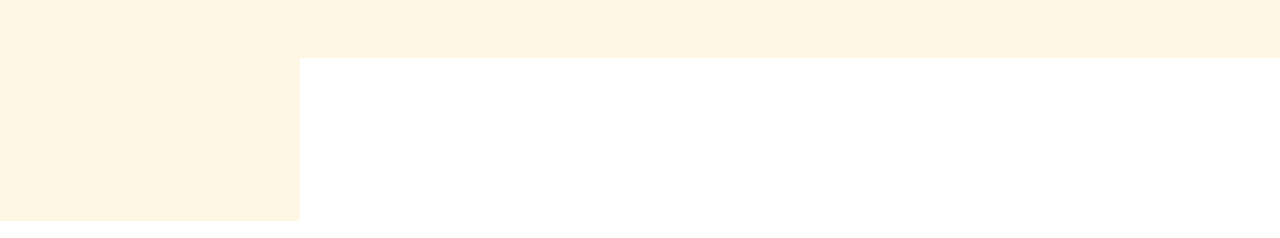
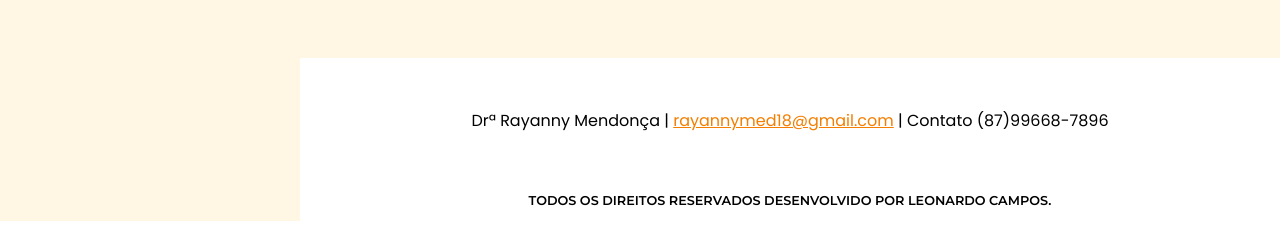
Before and after one commit to LeonardoCamposdev/ClinicaDrRayanny, a plain HTML site: page sobremim.html in a window 1280 px wide. Shown: the part 749-987 px from the top of the page. Before the commit the page ends 807 px from the top, so only its background shows below. Drawn offline with Linux system fonts and the light colour scheme.

Commit message:
update sobre-mim

```diff
--- a/sobremim.html
+++ b/sobremim.html
@@ -62,6 +62,16 @@
       </div>
     </div>
   </main>
+
+  <footer class="footer-container">
+    <div class="footer-conteudo font-poppins">
+      <div class="footer-contato">
+        <p>Drª Rayanny Mendonça | <a href="mailto:rayannymed18@gmail.com">rayannymed18@gmail.com</a> | Contato (87)99668-7896</p>
+      </div>
+      <span class="footer-creditos font-montserrat">TODOS OS DIREITOS RESERVADOS DESENVOLVIDO POR LEONARDO
+        CAMPOS.</span>
+    </div>
+  </footer>
 </body>
 <script src="./script.js"></script>
 
```
